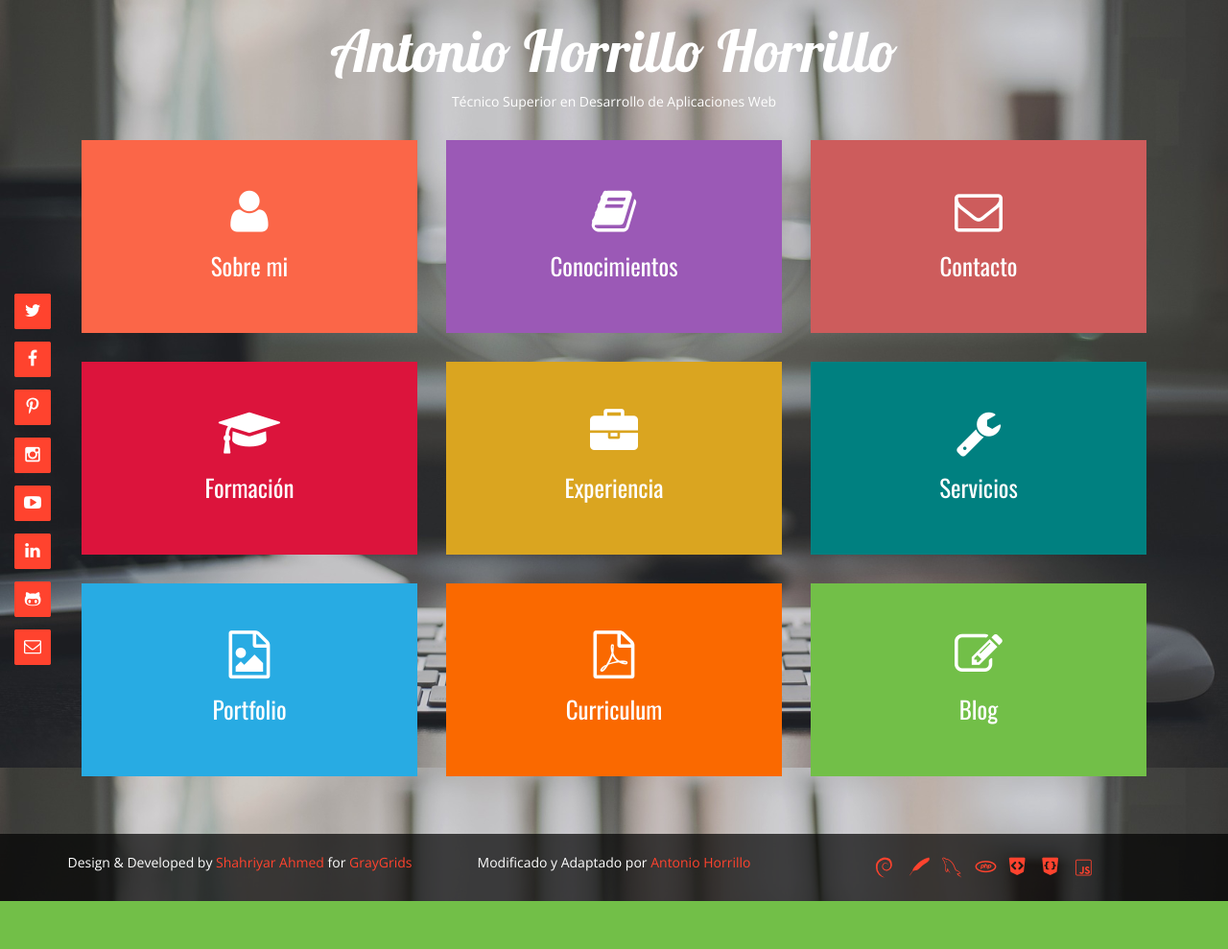
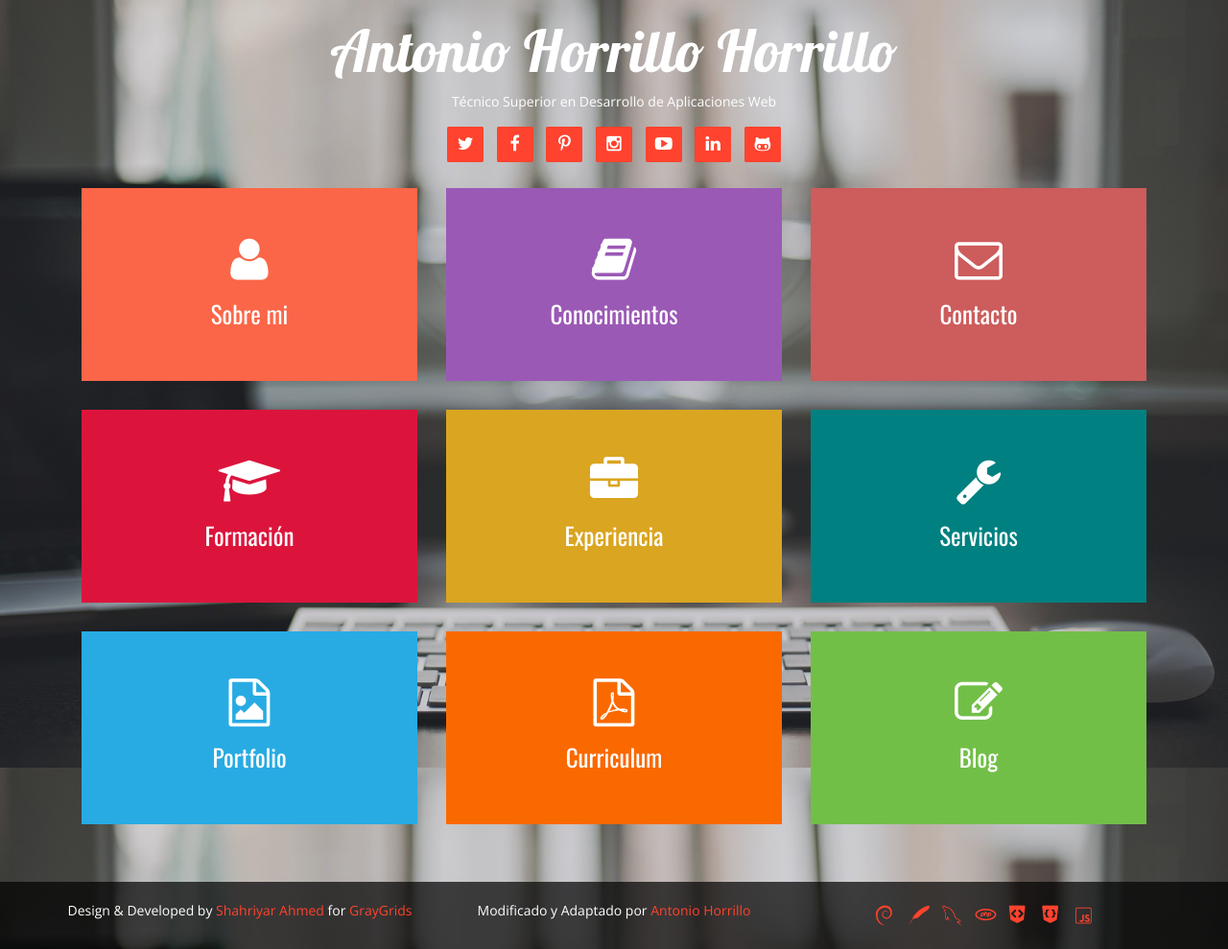
Before and after one commit to antoniohh/antoniohorrillo.com, a PHP site: page /node in a window 1280 px wide. Shown: the whole page at 96% size. Before the commit the page ends 939 px from the top, so only its background shows below. Run offline with PHP 8.4, Linux system fonts and the light colour scheme.

Commit message:
Actualización iconos sociales.
Actualización iconos sociales.

```diff
--- a/vista/body.php
+++ b/vista/body.php
@@ -40,9 +40,8 @@
         <li><a href="https://es.pinterest.com/antoniohh76" target="_blank"><i class="fa fa-pinterest-p"></i></a></li>
         <li><a href="https://www.instagram.com/antoniohh76" target="_blank"><i class="fa fa-instagram"></i></a></li>
         <li><a href="https://www.youtube.com/channel/UCD6wDPVAuQuQX0xNGIqq9xA" target="_blank"><i class="fa fa-youtube-play"></i></a></li>
-        <li><a href="https://es.linkedin.com/in/antonio-horrillo-horrillo-16989240" target="_blank"><i class="fa fa-linkedin"></i></a></li>
+        <li><a href="https://es.linkedin.com/in/antoniohh" target="_blank"><i class="fa fa-linkedin"></i></a></li>
         <li><a href="https://github.com/antoniohh" target="_blank"><i class="fa fa-github-alt"></i></a></li>
-        <li><a href="mailto:contacto@antoniohorrillo.com"><i class="fa fa-envelope-o"></i></a></li>
     </ul>
 </div>
 <!-- Sección Social -->
@@ -792,7 +791,6 @@
                             <li><a href="https://www.youtube.com/channel/UCD6wDPVAuQuQX0xNGIqq9xA" target="_blank"><i class="fa fa-youtube-play"></i></a></li>
                             <li><a href="https://es.linkedin.com/in/antonio-horrillo-horrillo-16989240" target="_blank"><i class="fa fa-linkedin"></i></a></li>
                             <li><a href="https://github.com/antoniohh" target="_blank"><i class="fa fa-github-alt"></i></a></li>
-                            <li><a href="mailto:contacto@antoniohorrillo.com"><i class="fa fa-envelope-o"></i></a></li>
                         </ul>
                     </div>
                 </div>
--- a/vista/css/estilos.css
+++ b/vista/css/estilos.css
@@ -979,8 +979,8 @@ and (max-width : 991px) {
 }
 
 @media only screen
-and (min-width : 400px)
-and (max-width : 991px) {
+and (min-width : 768px)
+and (max-width : 1366px) {
 
     .social {
         position: initial;
```
